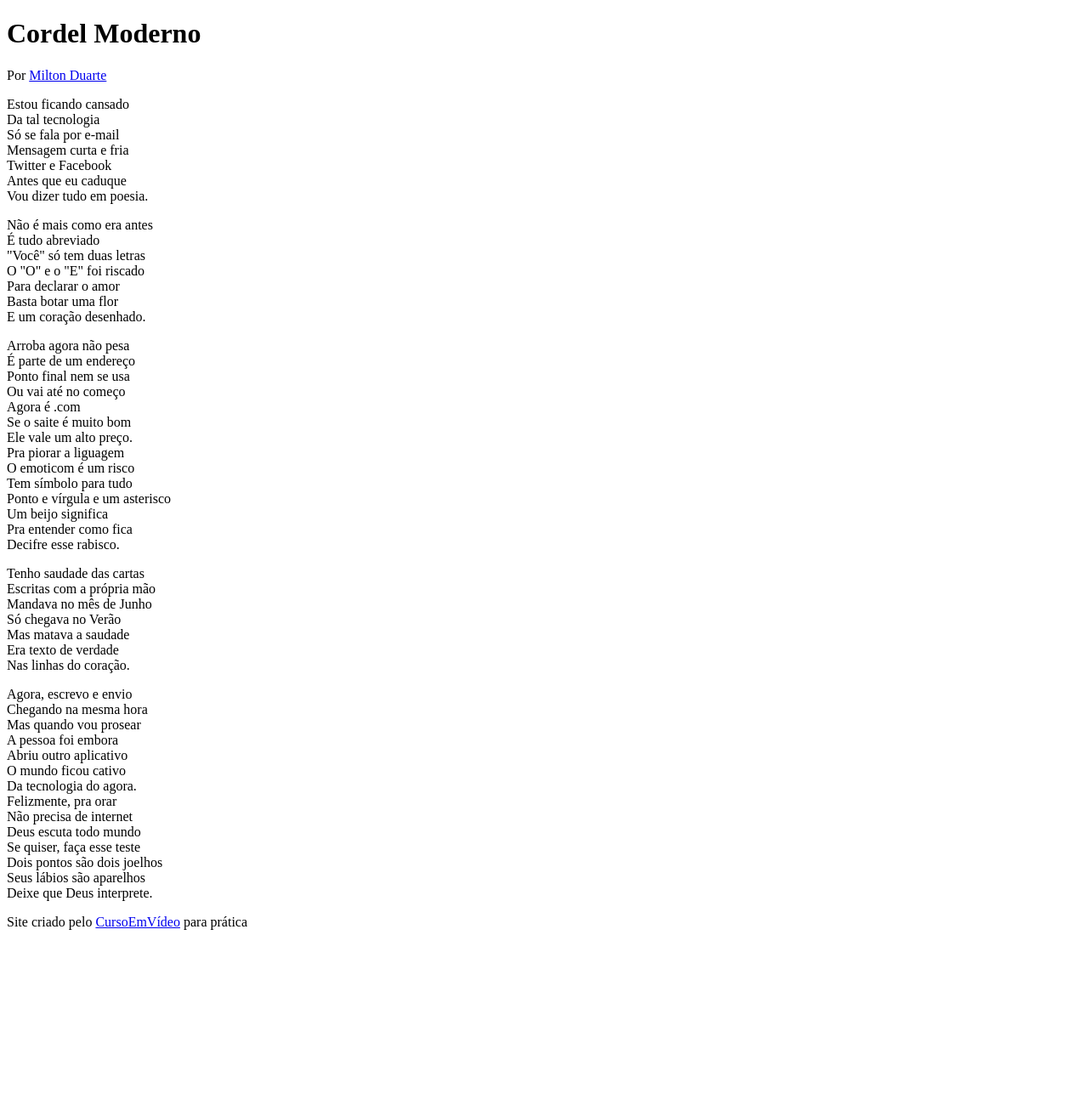
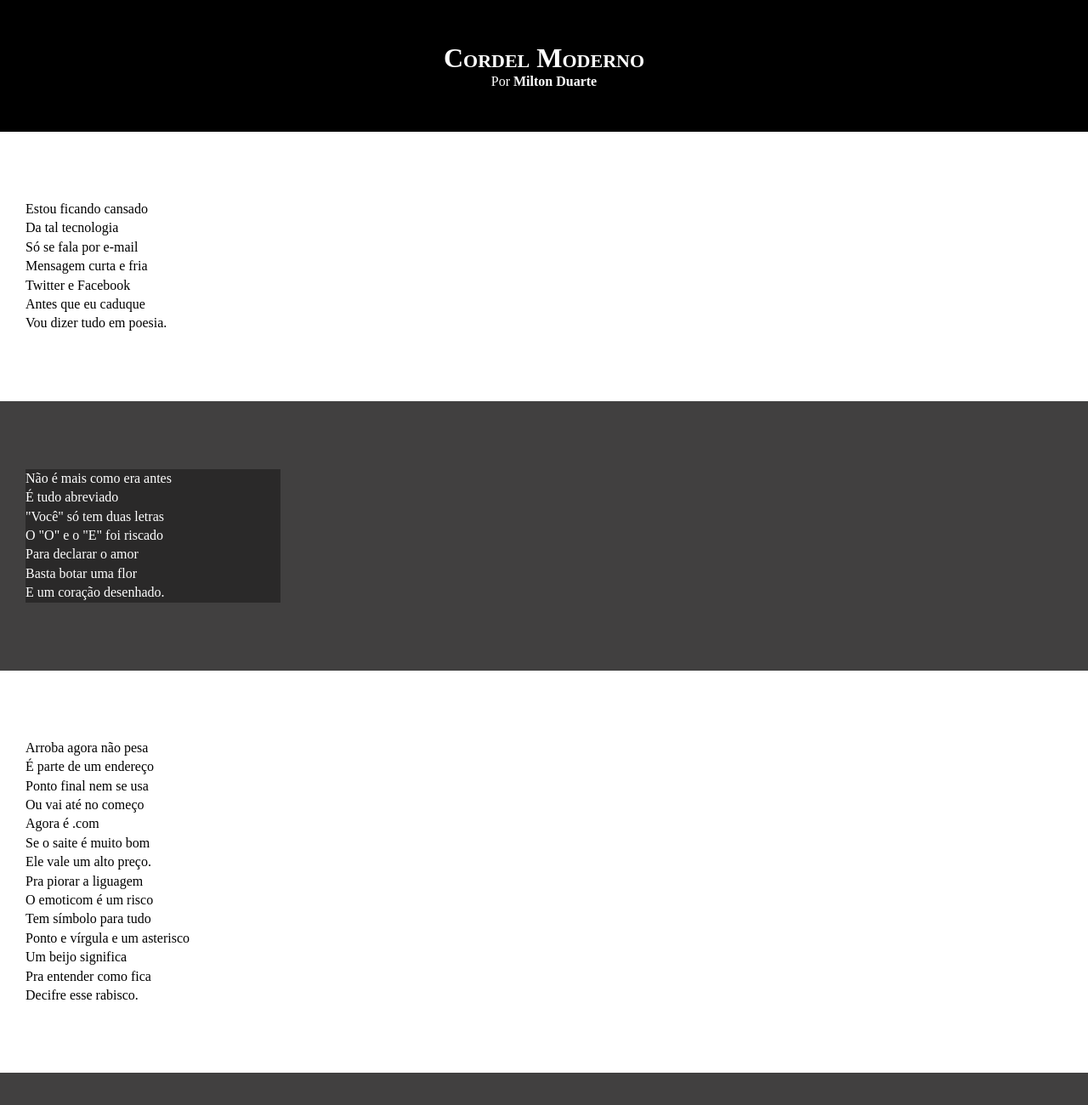
Before and after one commit to Cauan523/html-css, a plain HTML site: page Desafios/desaCordel/pacote-d012/index.html in a window 1280 px wide. Shown: the top 1300 px of the page at 85% size. Before the commit the page ends 1102 px from the top, so only its background shows below. Drawn offline with Linux system fonts and the light colour scheme.

Commit message:
Inicio do desafio

```diff
--- a/Desafios/desaCordel/pacote-d012/estilo/style.css
+++ b/Desafios/desaCordel/pacote-d012/estilo/style.css
@@ -1 +1,55 @@
 @charset "UTF-8";
+
+* {
+    padding: 0px;
+    margin: 0px;
+}
+html, body{
+    background-color: lightslategray;
+    min-height: 100vh;
+
+}
+header{
+    background-color: black;
+    color: white;
+    text-align: center;
+}
+header > h1{
+    padding-top: 50px;
+    font-variant: small-caps;
+}
+header > p{
+    padding-bottom: 50px;
+}
+section{
+    padding-top: 10vh;
+    padding-bottom: 10vh;
+    line-height: 1.4em;
+    padding-left: 30px;
+}
+section.normal{
+    background-color: white;
+    color: black;
+}
+section.imagem{
+    background-color: rgb(65, 64, 64);
+    color: white;
+}
+section.imagem > p{
+    background-color: rgba(0, 0, 0, 0.359);
+    width: 300px;
+}
+a{
+    color: white;
+    font-weight: bold;
+    text-decoration: none;
+}
+a:hover{
+    text-decoration: underline;
+}
+footer{
+    background-color: black;
+    text-align: center;
+    color: white;
+    padding: 10px;
+}
--- a/Desafios/desaCordel/pacote-d012/index.html
+++ b/Desafios/desaCordel/pacote-d012/index.html
@@ -12,7 +12,7 @@
         <p>Por <a href="https://www.recantodasletras.com.br/poesias/3186743" target="_blank">Milton Duarte</a></p>
     </header>
 
-    <section>
+    <section class="normal">
         <p>
             Estou ficando cansado <br>
             Da tal tecnologia <br>
@@ -23,7 +23,7 @@
             Vou dizer tudo em poesia.
         </p>
     </section>
-    <section>
+    <section class="imagem">
         <p>
             Não é mais como era antes <br>
             É tudo abreviado <br>
@@ -34,7 +34,7 @@
             E um coração desenhado.
         </p>
     </section>
-    <section>
+    <section class="normal">
         <p>
             Arroba agora não pesa <br>
             É parte de um endereço <br>
@@ -52,7 +52,7 @@
             Decifre esse rabisco.
         </p>
     </section>
-    <section>
+    <section class="imagem">
         <p>
             Tenho saudade das cartas <br>
             Escritas com a própria mão <br>
@@ -63,7 +63,7 @@
             Nas linhas do coração.
         </p>
     </section>
-    <section>
+    <section class="normal">
         <p>
             Agora, escrevo e envio <br>
             Chegando na mesma hora <br>
@@ -81,6 +81,6 @@
             Deixe que Deus interprete.
         </p>
     </section>
-    <footer>Site criado pelo <a href="https://www.youtube.com/c/CursoemV%C3%ADdeo" target="_blank">CursoEmVídeo</a> para prática</footer>
+    <footer>Site criado pelo <a href="https://www.youtube.com/c/CursoemV%C3%ADdeo" target="_blank">CursoEmVídeo</a> para prática.</footer>
 </body>
 </html>
```
